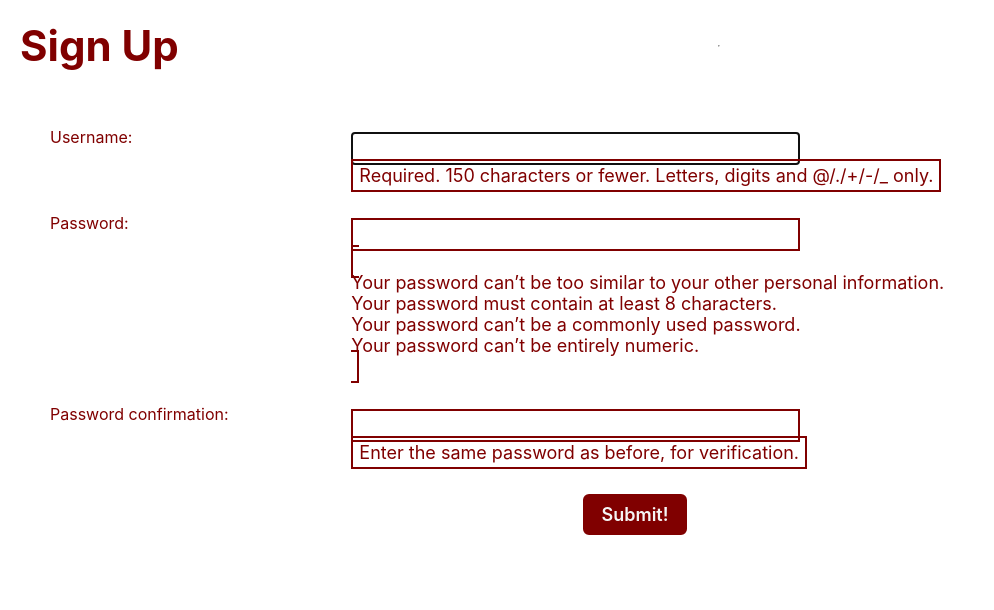
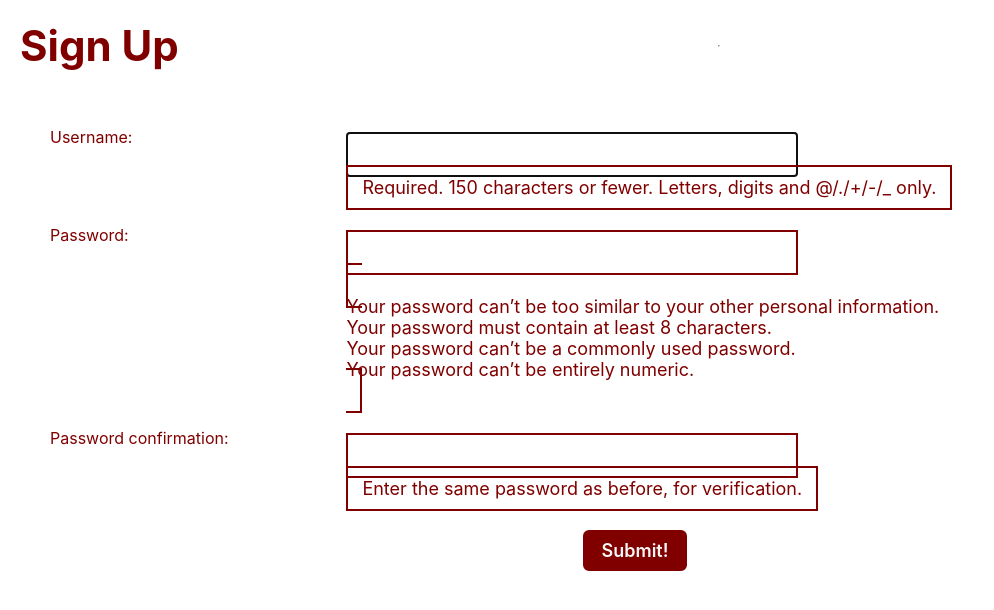
Before and after one commit to vzarate-94/sanmiguelinc, a Django app: page /accounts/signup/ in a window 1280 px wide. Shown: the part 50-660 px from the top of the page, without its empty margins (0-994 px from the left). Run offline with Django 3.2, Linux system fonts and the light colour scheme.

Commit message:
more fix to style for signup

```diff
--- a/main_app/static/css/form.css
+++ b/main_app/static/css/form.css
@@ -26,7 +26,7 @@ td {
 
 td > * {
   width: 50%;
-  padding: 4px 6px;
+  padding: 10px 14px;
   font-size: var(--font-l);
   border: 2px solid maroon;
   margin-top: 10px;
```
